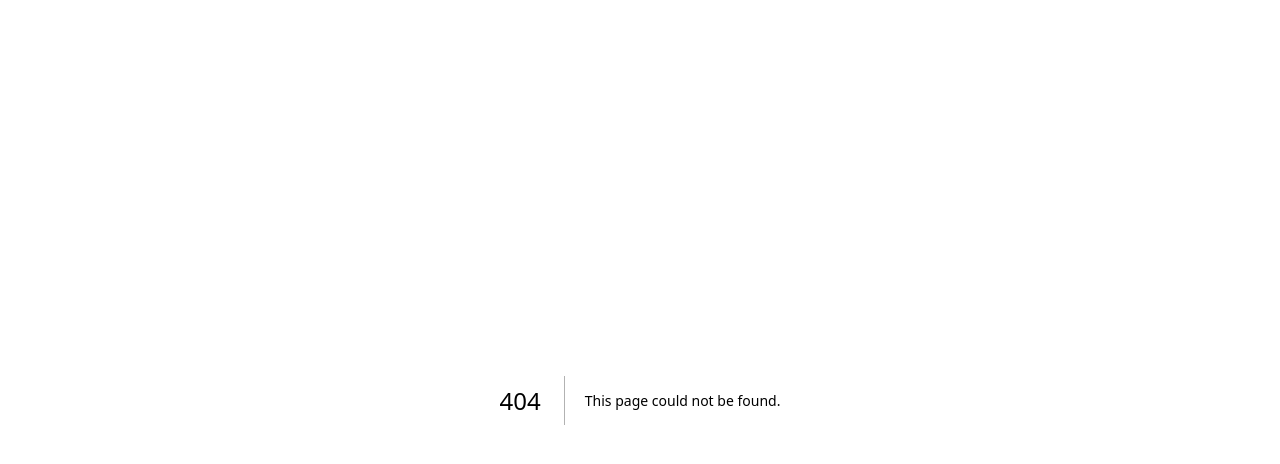
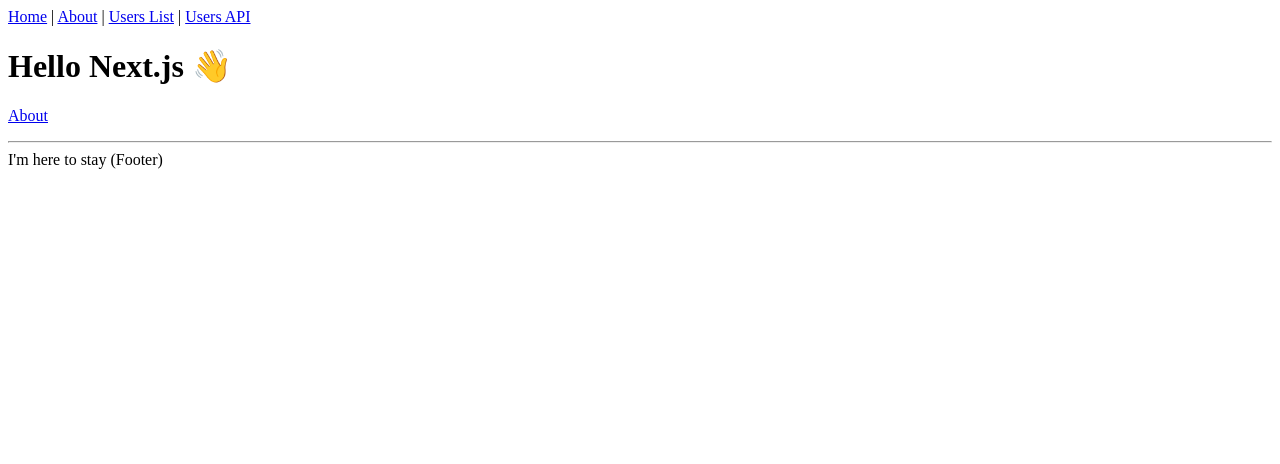
Before and after one commit to carbondigitalus/datasmyth-database-gui, a Next.js app: page / in a window 1280 px wide. Before the commit this address had no page. Shown: the top 464 px of the page. Built offline with nearby package versions, Linux system fonts and the light colour scheme.

Commit message:
Create index.tsx

```diff
--- /dev/null
+++ b/src/pages/index.tsx
@@ -0,0 +1,13 @@
+import Link from 'next/link'
+import Layout from '../components/Layout'
+
+const IndexPage = () => (
+  <Layout title="Home | Next.js + TypeScript Example">
+    <h1>Hello Next.js 👋</h1>
+    <p>
+      <Link href="/about">About</Link>
+    </p>
+  </Layout>
+)
+
+export default IndexPage
```
